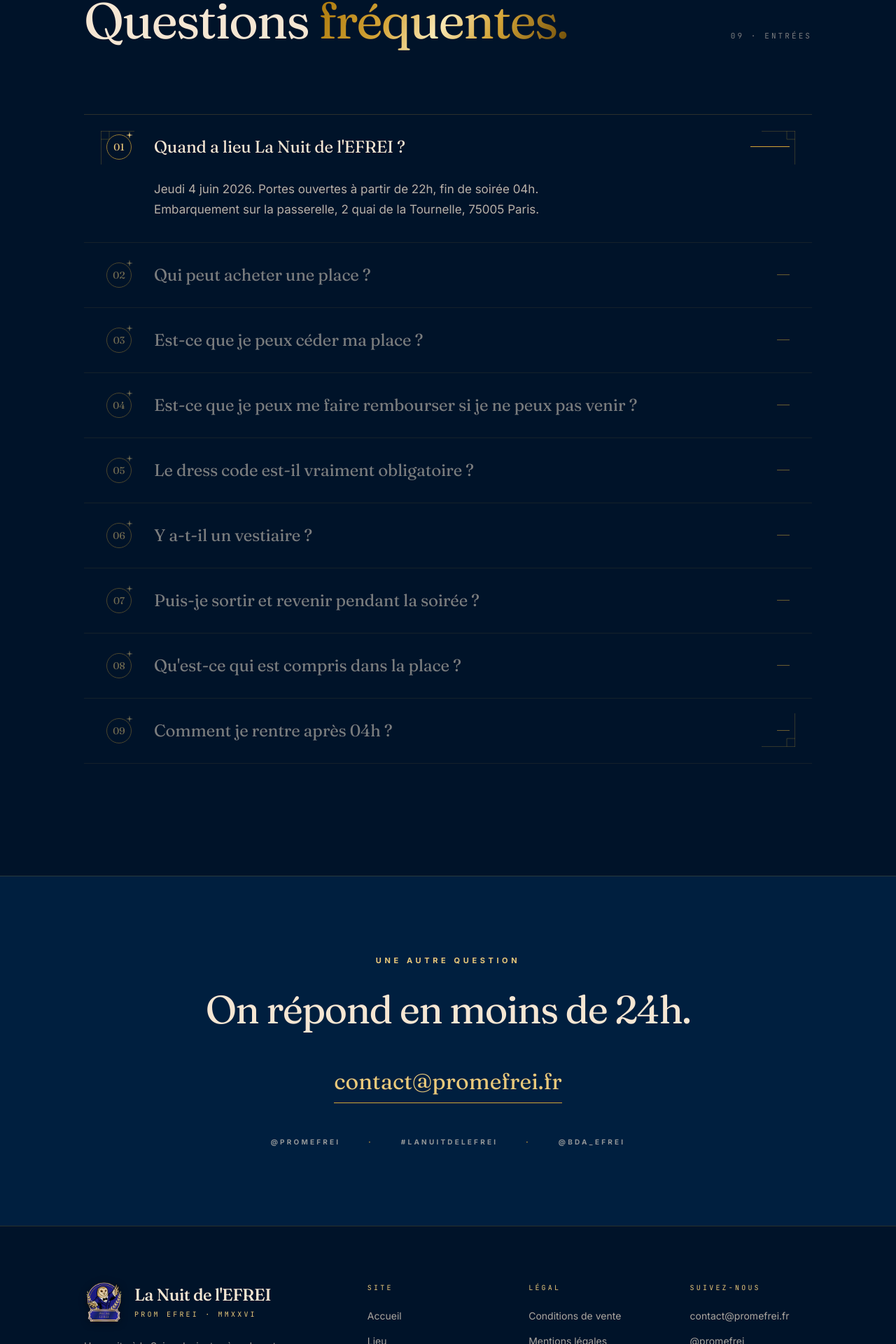
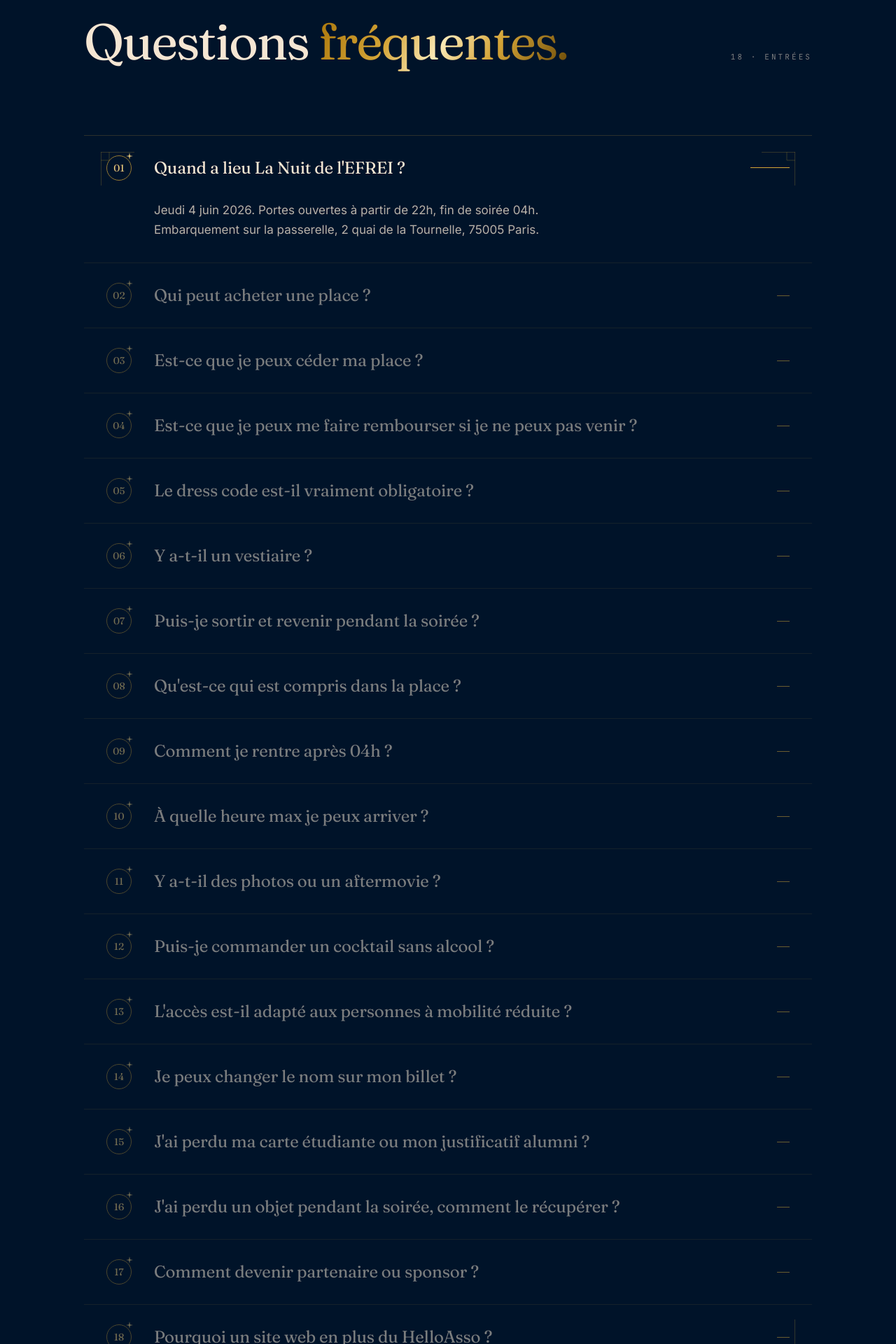
Before and after one commit to Adam-Blf/la-nuit-de-l-efrei, a Next.js app: page /faq in a window 1280 px wide. Shown: the part 872-2792 px from the top of the page at 70% size. Built offline with nearby package versions, Linux system fonts and the light colour scheme; no server answers.

Commit message:
feat(faq): add 9 questions (embarcation 00h30, photos, sans alcool, PMR, partenaires, etc.) total 18

```diff
--- a/src/app/faq/page.tsx
+++ b/src/app/faq/page.tsx
@@ -27,7 +27,7 @@ export default function FAQPage() {
               <GoldText>se demande.</GoldText>
             </>
           }
-          lead="Les neuf questions le plus souvent posées. Si la vôtre n'y figure pas · écrivez-nous."
+          lead="Les questions le plus souvent posées · embarquement, billetterie, conditions, accessibilité, contact. Si la vôtre n'y figure pas · écrivez-nous."
         />
         <FAQ />
         <ContactBlock />
--- a/src/components/sections/FAQ.tsx
+++ b/src/components/sections/FAQ.tsx
@@ -43,6 +43,42 @@ const ITEMS = [
     q: "Comment je rentre après 04h ?",
     a: "Saint-Michel Notre-Dame est à 8 minutes à pied · plusieurs lignes Noctilien partent de cette gare avec un service de 00h30 à 05h30. Taxis et VTC accessibles directement sur le quai. Métro fermé à cette heure · pensez à anticiper votre trajet.",
   },
+  {
+    q: "À quelle heure max je peux arriver ?",
+    a: "L'embarquement est ouvert de 22h00 à 00h30. Après 00h30, l'équipage se réserve le droit de refuser l'accès pour des raisons de comptage et de sécurité. Anticipez les retards RATP · le métro 10 ralentit en soirée et le dernier passage à Maubert-Mutualité est avant 00h45.",
+  },
+  {
+    q: "Y a-t-il des photos ou un aftermovie ?",
+    a: "Oui · un photographe officiel couvre toute la nuit, et un aftermovie est tourné par Efrei Picture Studio. Les photos seront publiées sur @promefrei dans la semaine qui suit. En achetant ta place tu acceptes l'usage de ton image dans la com post-event. Pour t'opposer · contact@promefrei.fr avant le 4 juin.",
+  },
+  {
+    q: "Puis-je commander un cocktail sans alcool ?",
+    a: "Oui · tous les cocktails de la carte sont déclinables en version sans alcool sur simple demande au bar · même prix (2 €), même verre, mêmes ingrédients sauf l'alcool. L'eau plate est gratuite en bouteille à volonté à bord.",
+  },
+  {
+    q: "L'accès est-il adapté aux personnes à mobilité réduite ?",
+    a: "La passerelle d'embarquement a une légère pente (~6%) et trois marches d'accès au quai bas · un agent peut prêter assistance. Les trois ponts de la péniche sont reliés par des escaliers raides · l'accès aux ponts supérieur et inférieur n'est pas adapté aux fauteuils, le pont central reste accessible. Préviens-nous avant l'événement à contact@promefrei.fr si tu as un besoin spécifique, on s'organise.",
+  },
+  {
+    q: "Je peux changer le nom sur mon billet ?",
+    a: "Non. Le billet est strictement nominatif (article 11 du contrat de mise à disposition Inwee), aucune modification n'est possible une fois acheté. Vérifie deux fois ton orthographe avant de valider sur HelloAsso.",
+  },
+  {
+    q: "J'ai perdu ma carte étudiante ou mon justificatif alumni ?",
+    a: "Une attestation EFREI ou Assas téléchargée depuis l'intranet, un mail @efrei.net valide, ou ton diplôme suffisent. Sans aucun justificatif à la passerelle, le tarif externe (22 €) s'applique automatiquement.",
+  },
+  {
+    q: "J'ai perdu un objet pendant la soirée, comment le récupérer ?",
+    a: "Le vestiaire centralise les objets trouvés pendant la nuit. Après l'événement · message à @promefrei ou contact@promefrei.fr avec une description (et une photo si possible). Les objets sont gardés 30 jours puis remis à un service de don.",
+  },
+  {
+    q: "Comment devenir partenaire ou sponsor ?",
+    a: "Voir la page /sponsors · 4 niveaux d'engagement (Mécène · Partenaire · Soutien · Bienfaiteur) avec contreparties dédiées. Contact partenariats · contact@promefrei.fr avec « PARTENARIAT » dans l'objet, on revient sous 48h.",
+  },
+  {
+    q: "Pourquoi un site web en plus du HelloAsso ?",
+    a: "Le HelloAsso porte la billetterie et le paiement. Le site centralise tout le reste (lieu, accès, programme, FAQ, conditions, associations à bord) sur une URL unique facile à partager. Il sert aussi à pérenniser le projet · les prochaines promos pourront le maintenir d'année en année et c'est un canal que les gens consultent souvent plus que les stories Insta qui disparaissent en 24h.",
+  },
 ];
 
 export function FAQ() {
@@ -59,7 +95,7 @@ export function FAQ() {
             Questions <GoldText>fréquentes.</GoldText>
           </h2>
           <div className="font-mono text-[11px] tracking-[0.28em] text-cream/50">
-            09 · ENTRÉES
+            18 · ENTRÉES
           </div>
         </div>
 
```
